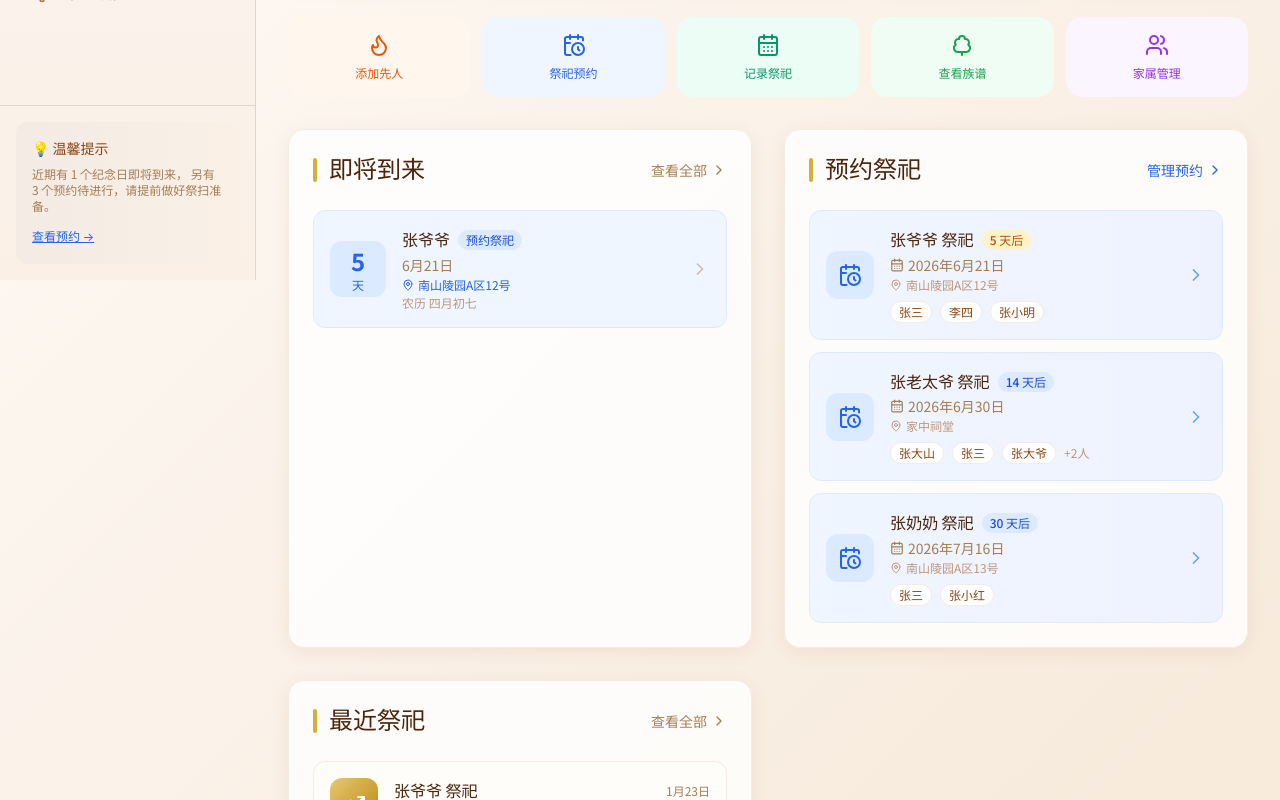
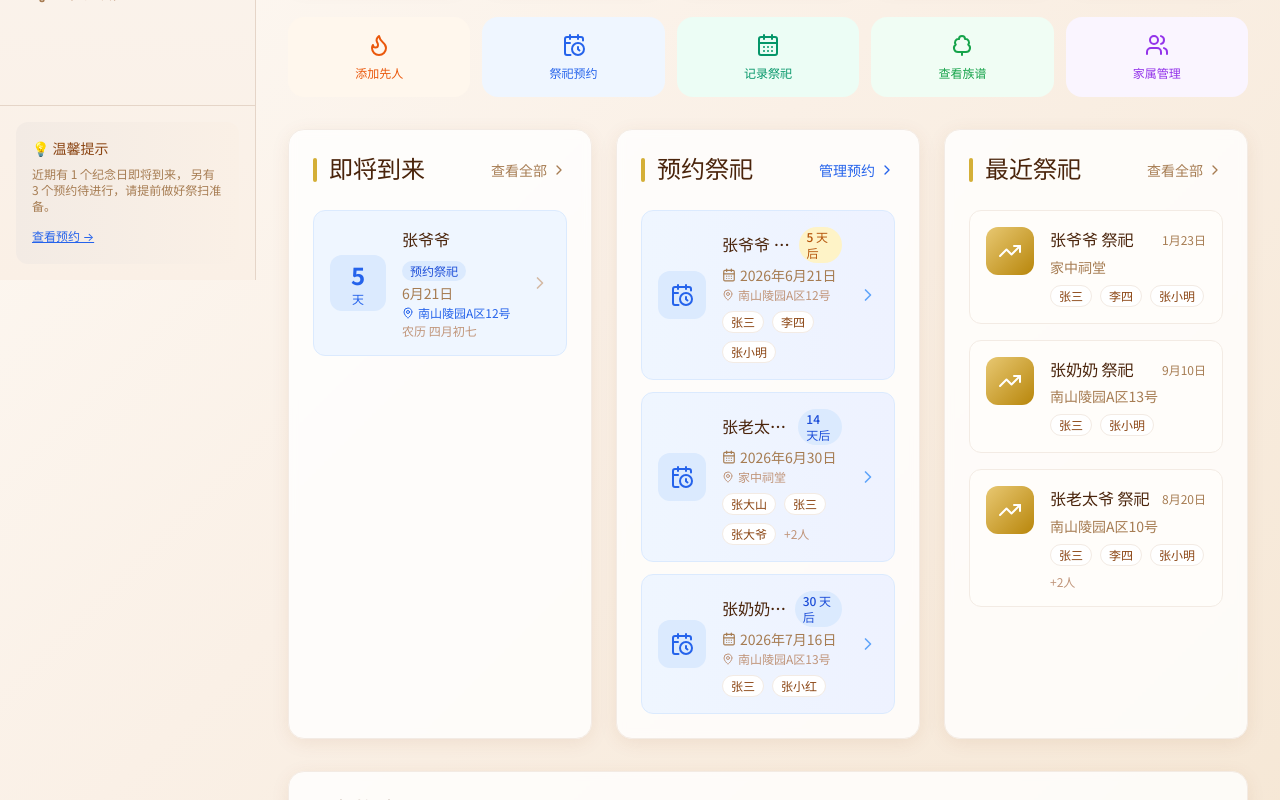
Before and after one commit to DDD520-DEL/ljy-17, a React (Vite) app: page / in a window 1280 px wide. Shown: the part 520-1320 px from the top of the page. Built offline with nearby package versions, Linux system fonts and the light colour scheme.

Commit message:
.4016937876353100:a70bc1dec366a2c9bd9bc69ae40d9c9d_6a3161d32dfea027a4587a86.6a316bc22dfea027a4587e9b.6a316bc10620925509455462:Trae CN.T(2026/6/16 23:29:06)

```diff
--- a/src/pages/Dashboard/index.tsx
+++ b/src/pages/Dashboard/index.tsx
@@ -137,7 +137,7 @@
         })}
       </div>
 
-      <div className="grid grid-cols-1 lg:grid-cols-2 gap-8">
+      <div className="grid grid-cols-1 md:grid-cols-2 lg:grid-cols-3 gap-6">
         <div className="card">
           <div className="flex items-center justify-between mb-6">
             <h2 className="section-title mb-0">即将到来</h2>
```
